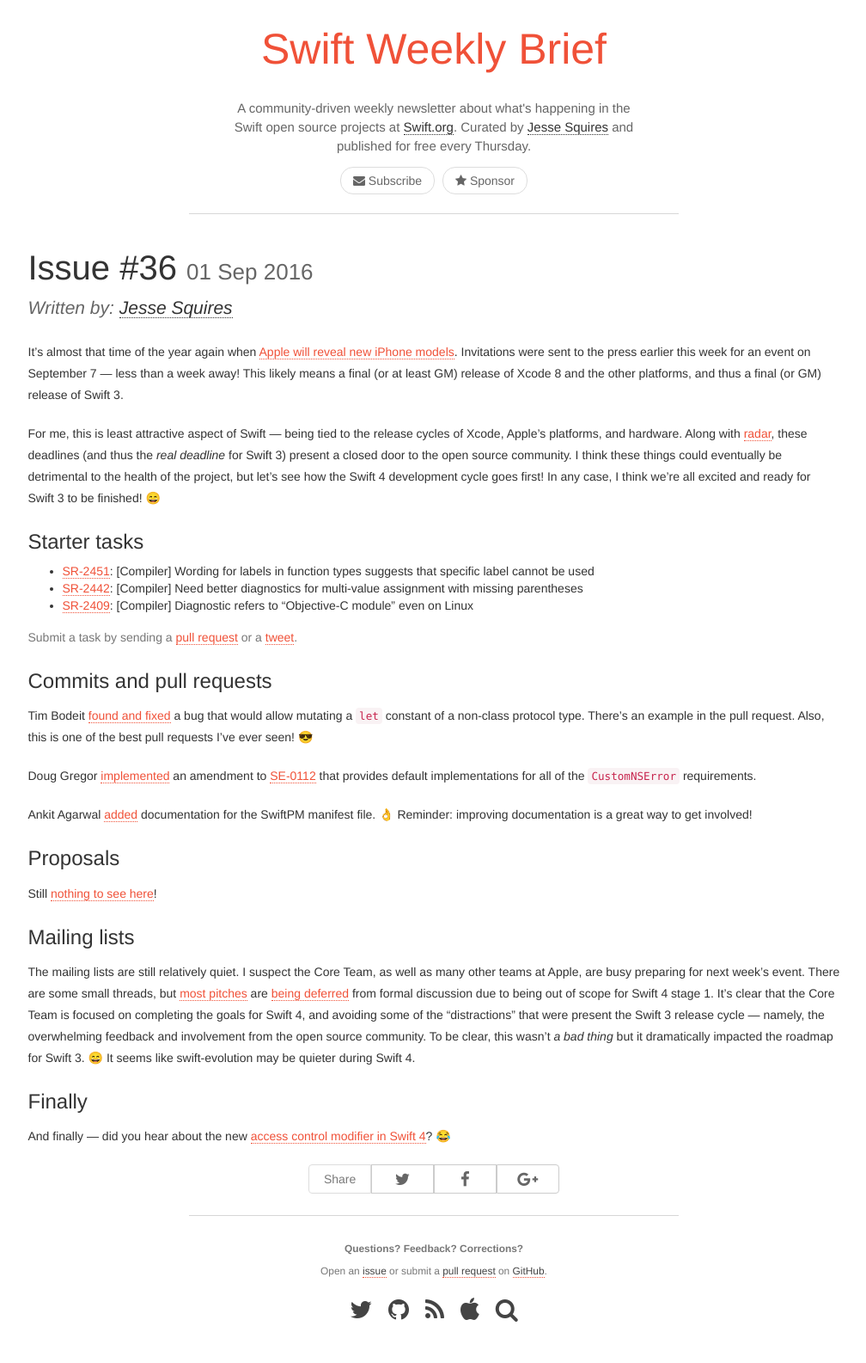
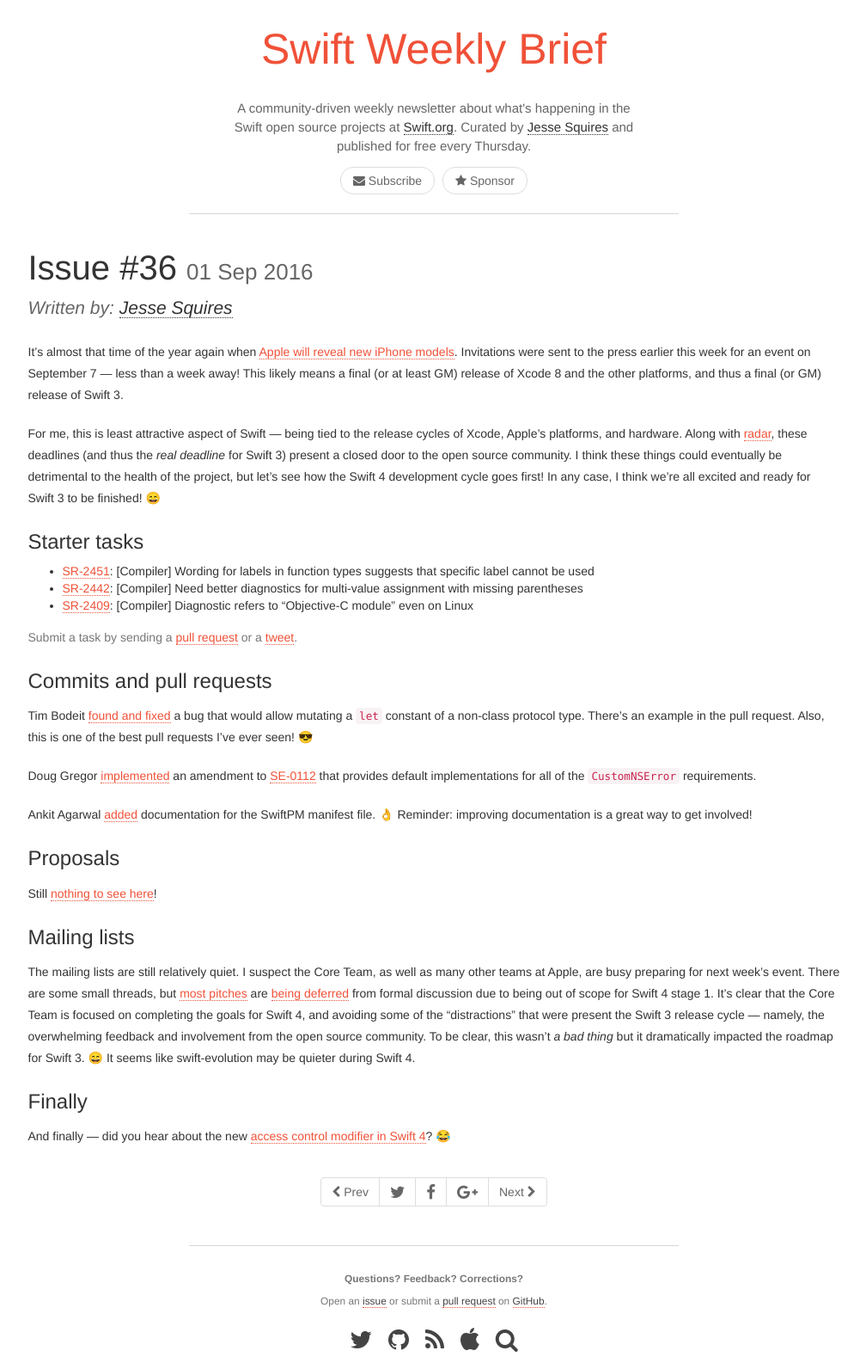
Before and after one commit to SwiftWeekly/swiftweekly.github.io, a Jekyll site: the page built from _posts/2016-09-01-issue-36.md, in a window 1280 px wide. Shown: the whole page at 86% size, without its empty margins (135-1143 px from the left). Built offline with Jekyll 4.4.1, drawn with Linux system fonts in a browser that asks for light colours; before the commit the page ends 1550 px from its top, so only the background shows below that.

Commit message:
better sharing buttons. implement prev/next issue. close #144.

```diff
--- a/_includes/social_share.html
+++ b/_includes/social_share.html
@@ -1,32 +1,26 @@
 
-<div class="sharing">
-   <div class="row">
-      <div class="col-md-4 col-md-offset-4 col-sm-4 col-sm-offset-4 col-xs-12">
-         <div class="btn-group btn-group-justified" role="group">
-
-            <div class="btn-group" role="group">
-               <button class="btn btn-default disabled">Share</button>
-            </div>
-
-            <div class="btn-group" role="group">
-               <a class="btn btn-default" href="https://twitter.com/intent/tweet?text={{ page.title | uri_escape }}%20{{ site.url }}{{ page.url }}%20via%20@{{ site.twitter.username }}%20written%20by%20@{{ author.twitter }}" target="_blank">
-                  <i class="fa fa-lg fa-twitter"></i>
-               </a>
-            </div>
-
-            <div class="btn-group" role="group">
-               <a class="btn btn-default" href="https://www.facebook.com/sharer.php?u={{ site.url }}{{ page.url }}" target="_blank">
-                  <i class="fa fa-lg fa-facebook"></i>
-               </a>
-            </div>
-
-            <div class="btn-group" role="group">
-               <a class="btn btn-default" href="https://plus.google.com/share?url={{ site.url }}{{ page.url }}" target="_blank">
-                  <i class="fa fa-lg fa-google-plus"></i>
-               </a>
-            </div>
-
-         </div> <!-- btn group -->
-      </div> <!-- col -->
-   </div> <!-- row -->
-</div> <!-- sharing -->
+<div class="row center sharing">
+   <nav aria-label="Page navigation">
+      <ul class="pagination">
+         {% if page.previous.url %}
+         <li>
+            <a href="{{ page.previous.url }}" title="Previous issue"><i class="fa fa-chevron-left" aria-hidden="true"></i> Prev</a>
+         </li>
+         {% endif %}
+         <li>
+            <a href="https://twitter.com/intent/tweet?text={{ page.title | uri_escape }}%20{{ site.url }}{{ page.url }}%20via%20@{{ site.twitter.username }}%20written%20by%20@{{ author.twitter }}" title="Share on Twitter" target="_blank"> <i class="fa fa-lg fa-twitter"></i> </a>
+         </li>
+         <li>
+            <a href="https://www.facebook.com/sharer.php?u={{ site.url }}{{ page.url }}" title="Share on Facebook" target="_blank"> <i class="fa fa-lg fa-facebook"></i> </a>
+         </li>
+         <li>
+            <a href="https://plus.google.com/share?url={{ site.url }}{{ page.url }}" title="Share on Google+" target="_blank"> <i class="fa fa-lg fa-google-plus"></i> </a>
+         </li>
+         {% if page.next.url %}
+         <li>
+            <a href="{{ page.next.url }}" title="Next issue">Next <i class="fa fa-chevron-right" aria-hidden="true"></i></a>
+         </li>
+         {% endif %}
+      </ul>
+   </nav>
+</div>
--- a/css/style.css
+++ b/css/style.css
@@ -126,15 +126,15 @@
 
 /* PAGES */
 
-.sharing {
-   padding: 0.5rem;
-}
-
 .sharing a,
 .sharing a:visited,
 .sharing a:link {
    color: #666666;
-   border: 1px solid #ccc;
+}
+
+.sharing ul li a:hover {
+   color: #f05138;
+   text-decoration: none;
 }
 
 blockquote {
```
